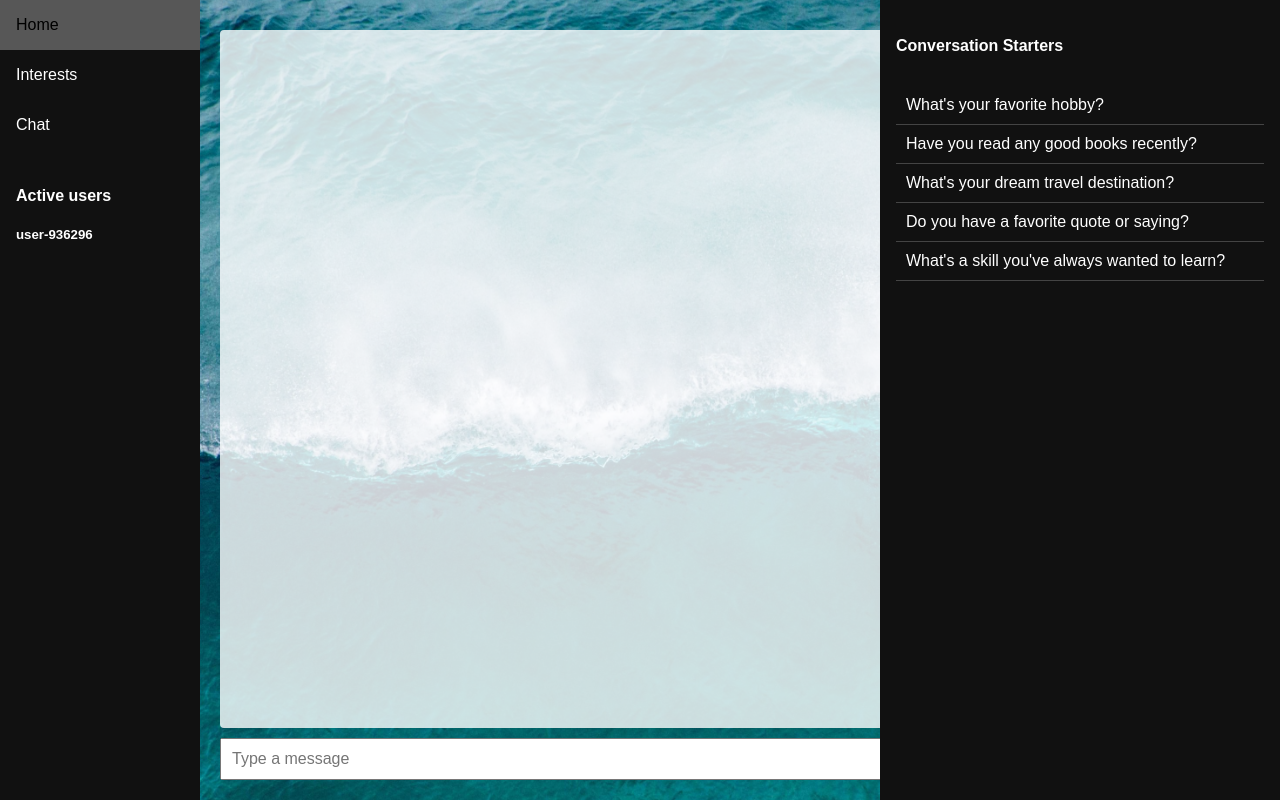
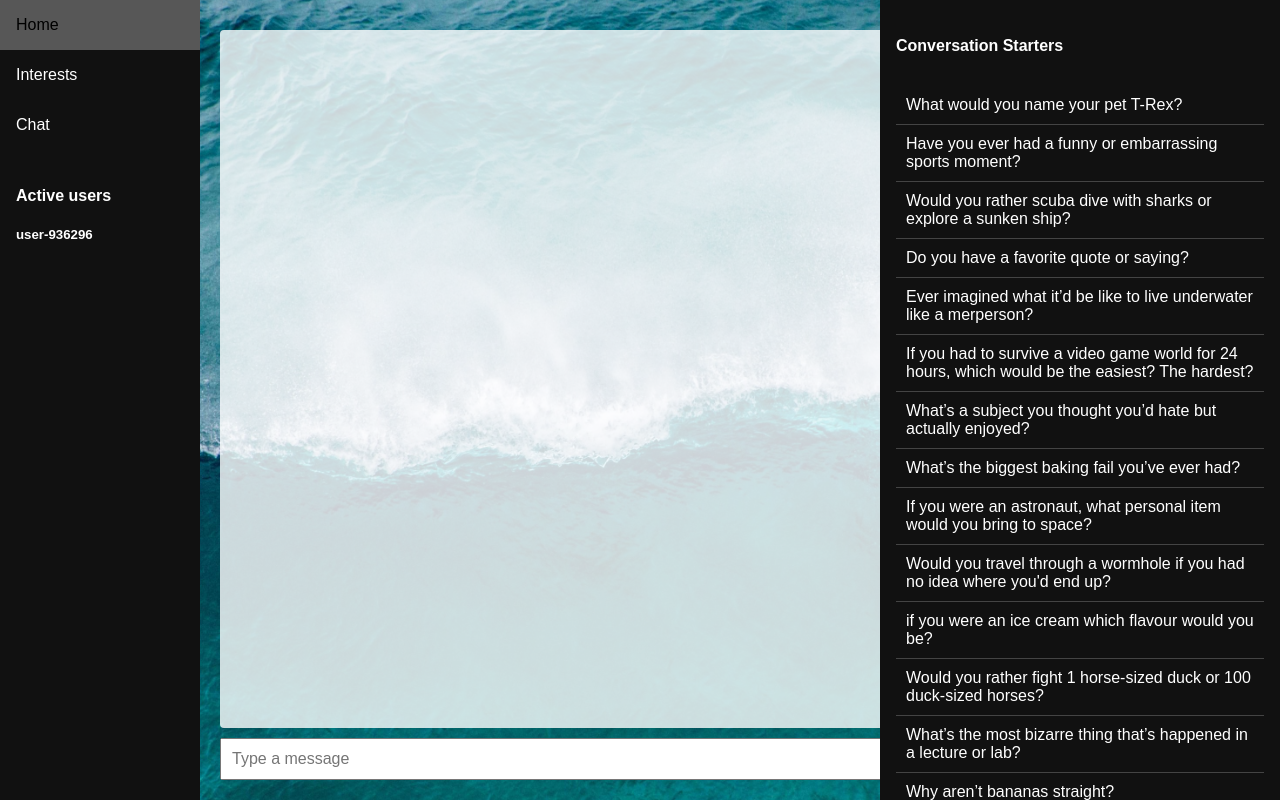
Before and after one commit to mogalice/Web-Assignment-2, a website: page public/chat.html in a window 1280 px wide. Drawn offline with nearby package versions, Linux system fonts and the light colour scheme; no server answers.

Commit message:
chat right side bar text edit, section css and nav bar fixing

```diff
--- a/public/chat.html
+++ b/public/chat.html
@@ -33,11 +33,22 @@
   <div class="right-sidenav">
     <h4>Conversation Starters</h4>
     <ul class="conversation-starters">
-      <li>What's your favorite hobby?</li>
-      <li>Have you read any good books recently?</li>
-      <li>What's your dream travel destination?</li>
+      <li>What would you name your pet T-Rex?</li>
+      <li>Have you ever had a funny or embarrassing sports moment?</li>
+      <li>Would you rather scuba dive with sharks or explore a sunken ship?</li>
       <li>Do you have a favorite quote or saying?</li>
-      <li>What's a skill you've always wanted to learn?</li>
+      <li>Ever imagined what it’d be like to live underwater like a merperson?</li>
+      <li>If you had to survive a video game world for 24 hours, which would be the easiest? The hardest?</li>
+      <li>What’s a subject you thought you’d hate but actually enjoyed?</li>
+      <li>What’s the biggest baking fail you’ve ever had?</li>
+      <li>If you were an astronaut, what personal item would you bring to space?</li>
+      <li>Would you travel through a wormhole if you had no idea where you'd end up?</li>
+      <li>if you were an ice cream which flavour would you be?</li>
+      <li>Would you rather fight 1 horse-sized duck or 100 duck-sized horses?</li>
+      <li>What’s the most bizarre thing that’s happened in a lecture or lab?</li>
+      <li>Why aren’t bananas straight?</li>
+      <li>You ever see someone in public and think you just have to introduce yourself?</li>
+      <li>Give me some good news<li>
     </ul>
   </div>
 
```
